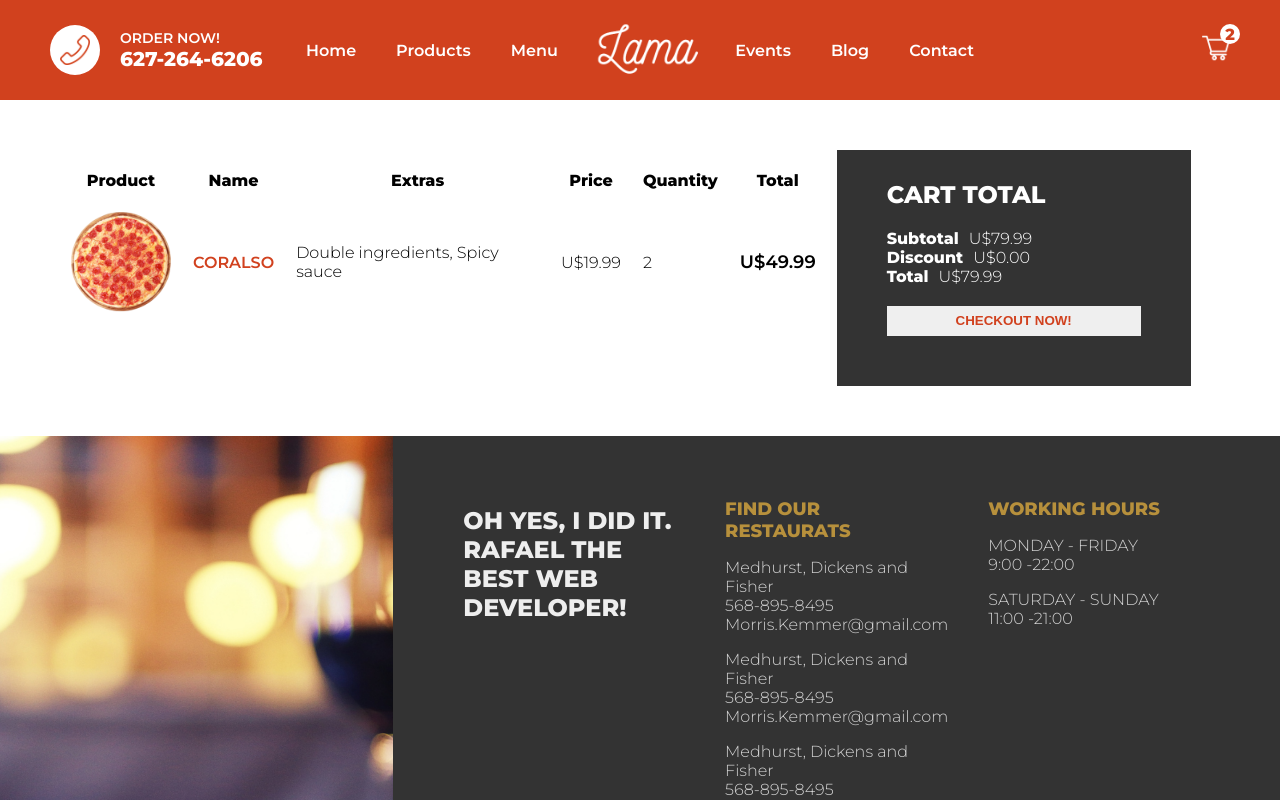
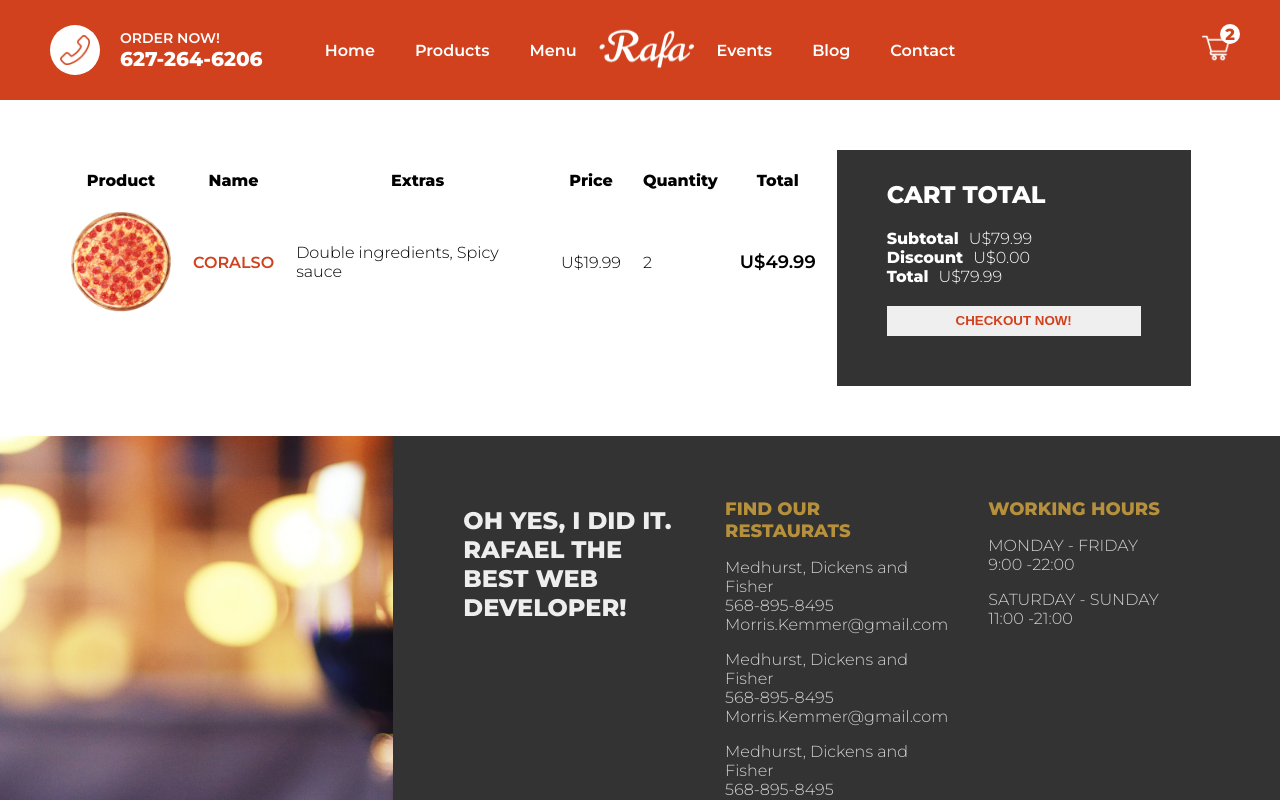
Before and after one commit to ventura01/pizzeria, a Next.js app: page /cart in a window 1280 px wide. Shown: the top 800 px of the page. Built offline with nearby package versions, Linux system fonts and the light colour scheme.

Commit message:
Pagina de producto actualizada

```diff
--- a/components/Navbar.jsx
+++ b/components/Navbar.jsx
@@ -22,7 +22,7 @@ const Navbar = () => {
           </Link>
           <li className={styles.listItem}>Products</li>
           <li className={styles.listItem}>Menu</li>
-          <Image src="/img/logo.png" alt="" width={160} height={69} />
+          <Image src="/img/logopizza.png" alt="" width={100} height={69} />
           <li className={styles.listItem}>Events</li>
           <li className={styles.listItem}>Blog</li>
           <li className={styles.listItem}>Contact</li>
--- a/styles/Navbar.module.css
+++ b/styles/Navbar.module.css
@@ -19,6 +19,7 @@
 }
 .item:nth-child(2){
     flex: 3;
+    justify-content: center;
 }
 .callButton{
     background-color: white;
--- a/styles/Product.module.css
+++ b/styles/Product.module.css
@@ -11,6 +11,7 @@
 }
 .right{
     flex: 1;
+    padding: 50px;
 }
 .imgContainer{
     width: 80%;
@@ -91,6 +92,9 @@
         text-align: center;
         flex-direction: column;
     }
+    .right{
+        padding: 10px;
+    }
     .imgContainer{
         height: 40vh;
         width: 40vh;
```
Also changed, not shown: public/img/logopizza.png (added).
